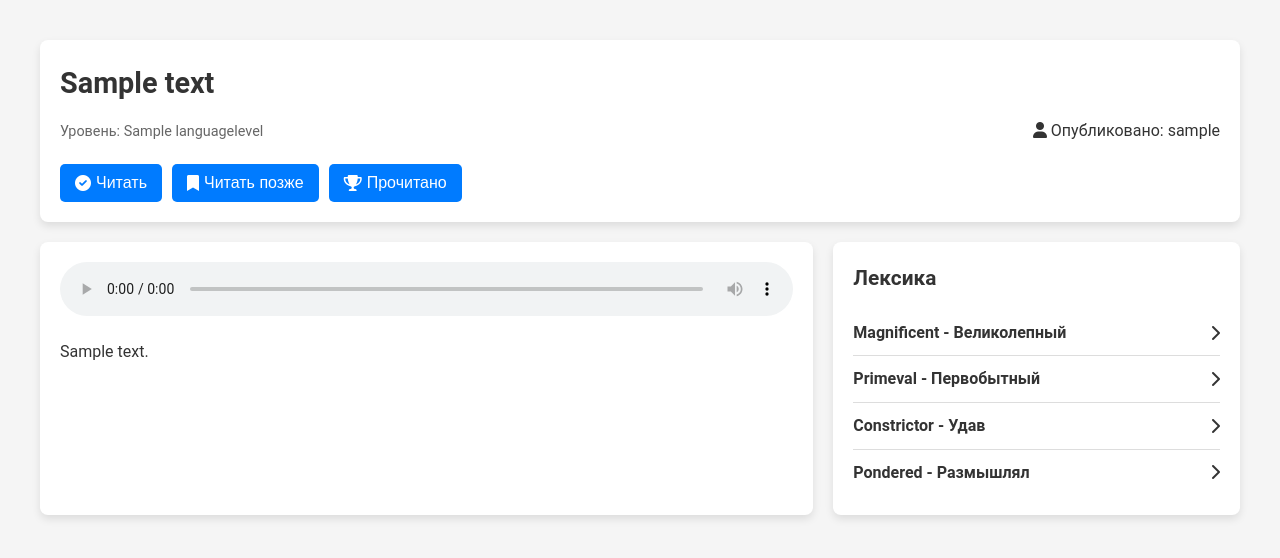
After one commit to dariasaligina/LanguageLeap, a Django app: page /text/1/ in a window 1280 px wide. The commit adds this page. Shown: the top 558 px of the page. Run offline with Django 5.2, Linux system fonts and the light colour scheme; a user stored in the database is signed in; tables that the repository leaves empty hold one stand-in row (values such as "Sample post").

Commit message:
получение перевода

```diff
--- a/LanguageLeap/templates/LanguageLeap/login.html
+++ b/LanguageLeap/templates/LanguageLeap/login.html
@@ -112,12 +112,12 @@
             {%endfor%}
             <div class="form-group">
                 <label for="username">Имя пользователя</label>
-                <input type="text" id="username" name="username" placeholder="Enter your username" required>
+                <input type="text" id="username" name="username" placeholder="Введите имя пользователя" required>
             </div>
 
             <div class="form-group">
                 <label for="password">Пароль</label>
-                <input type="password" id="password" name="password" placeholder="Enter your password" required>
+                <input type="password" id="password" name="password" placeholder="Введите пароль" required>
             </div>
 
 
--- /dev/null
+++ b/LanguageLeap/templates/LanguageLeap/text.html
@@ -0,0 +1,322 @@
+{%load filters%}
+<!DOCTYPE html>
+<html lang="en">
+<head>
+    <meta charset="UTF-8">
+    <meta name="viewport" content="width=device-width, initial-scale=1.0">
+    <title>Language Text Display</title>
+    <link href="https://cdnjs.cloudflare.com/ajax/libs/font-awesome/6.0.0-beta3/css/all.min.css" rel="stylesheet">
+    <style>
+        :root {
+            --primary-bg: #f5f5f5;
+            --secondary-bg: #ffffff;
+            --text-color: #333;
+            --border-color: #ddd;
+            --shadow-color: rgba(0, 0, 0, 0.1);
+            --accent-color: #007bff;
+            --hover-color: #0056b3;
+            --radius: 8px;
+            --padding-base: 20px;
+        }
+
+        body {
+            font-family: 'Roboto', sans-serif;
+            margin: 0;
+            padding: 0;
+            background-color: var(--primary-bg);
+            color: var(--text-color);
+            line-height: 1.6;
+        }
+
+        .container {
+            display: flex;
+            flex-direction: column;
+            max-width: 1200px;
+            margin: 20px auto;
+            padding: var(--padding-base);
+            gap: var(--padding-base);
+        }
+
+        .header {
+            background-color: var(--secondary-bg);
+            padding: var(--padding-base);
+            border-radius: var(--radius);
+            box-shadow: 0 4px 8px var(--shadow-color);
+            display: flex;
+            justify-content: space-between;
+            align-items: center;
+        }
+
+        .header h1 {
+            margin: 0;
+            font-size: 1.8em;
+            color: var(--text-color);
+        }
+
+        .main-content {
+            display: flex;
+            flex-direction: column;
+            gap: var(--padding-base);
+        }
+
+        .text-area {
+            background-color: var(--secondary-bg);
+            padding: var(--padding-base);
+            border-radius: var(--radius);
+            box-shadow: 0 4px 8px var(--shadow-color);
+            flex: 2;
+        }
+
+        .text-area h2 {
+            font-size: 1.5em;
+            margin-top: 0;
+            color: var(--text-color);
+        }
+
+        .text-meta {
+            font-size: 0.9em;
+            color: #666;
+            margin-bottom: 15px;
+        }
+
+        .text-content p {
+            margin-bottom: 1em;
+        }
+
+        .save-options {
+            display: flex;
+            gap: 10px;
+            margin-top: 10px;
+
+            padding-top: 5px;
+        }
+
+        .save-options button {
+            background-color: var(--accent-color);
+            color: white;
+            border: none;
+            padding: 10px 15px;
+            border-radius: 5px;
+            cursor: pointer;
+            font-size: 1em;
+            display: flex;
+            align-items: center;
+            gap: 5px;
+            transition: background-color 0.3s ease;
+        }
+
+        .save-options button:hover {
+            background-color: var(--hover-color);
+        }
+
+        .save-options button.active {
+            background-color: #28a745; /* Green for active state */
+        }
+
+        .sidebar {
+            background-color: var(--secondary-bg);
+            padding: var(--padding-base);
+            border-radius: var(--radius);
+            box-shadow: 0 4px 8px var(--shadow-color);
+            flex: 1;
+        }
+
+        .sidebar h3 {
+            font-size: 1.3em;
+            margin-top: 0;
+            margin-bottom: 15px;
+            color: var(--text-color);
+        }
+
+        .vocabulary-list {
+            list-style: none;
+            padding: 0;
+            margin: 0;
+        }
+
+        .vocabulary-item {
+            border-bottom: 1px solid var(--border-color);
+            padding: 10px 0;
+        }
+
+        .vocabulary-item:last-child {
+            border-bottom: none;
+        }
+
+        .vocabulary-header {
+            display: flex;
+            justify-content: space-between;
+            align-items: center;
+            cursor: pointer;
+            font-weight: bold;
+        }
+
+        .vocabulary-header span {
+            display: flex;
+            gap: 5px;
+        }
+
+        .vocabulary-toggle-icon {
+            transition: transform 0.3s ease;
+        }
+
+        .vocabulary-item.expanded .vocabulary-toggle-icon {
+            transform: rotate(90deg);
+        }
+
+        .vocabulary-details {
+            display: none;
+            margin-top: 10px;
+            padding-left: 15px;
+            border-left: 3px solid var(--accent-color);
+            font-size: 0.9em;
+            color: #555;
+        }
+
+        .vocabulary-item.expanded .vocabulary-details {
+            display: block;
+        }
+
+        .vocabulary-details p {
+            margin: 5px 0;
+        }
+
+        @media (min-width: 768px) {
+            .main-content {
+                flex-direction: row;
+            }
+        }
+        .word-you{
+        background: rgba(255,255,0,0.12);
+        text-decoration: underline;
+        }
+
+        audio {
+    width: 100%;
+}
+    </style>
+</head>
+<body>
+    <div class="container">
+        <header class="header">
+            <div>
+            <h1>{{text.name}}</h1>
+
+            <div class="text-meta">
+                    <p>Уровень: {{text.language_level}} </p>
+            </div>
+                <div class="save-options">
+                    <button id="readBtn"><i class="fas fa-check-circle"></i> Читать</button>
+                    <button id="readLaterBtn"><i class="fas fa-bookmark"></i> Читать позже</button>
+                    <button id="completedBtn"><i class="fas fa-trophy"></i> Прочитано</button>
+                </div>
+            </div>
+            <div class="user-info">
+                <span><i class="fas fa-user"></i> Опубликовано: {{text.user.username}}</span>
+            </div>
+        </header>
+
+        <div class="main-content">
+
+            <section class="text-area">
+                <audio src = "{{text.audio.url}}" controls></audio>
+
+                <div class="text-content">
+
+
+                    {% for paragraph in text.split_text %}
+
+    <p>
+
+        {% for word in paragraph %}
+
+            <span class="word-{{ word |lower|strip_punctuation}}">{{ word }}</span>
+
+        {% endfor %}
+
+    </p>
+
+{% endfor %}
+
+
+                </div>
+
+
+            </section>
+
+            <aside class="sidebar">
+                <h3>Лексика</h3>
+                <ul class="vocabulary-list">
+                    <li class="vocabulary-item">
+                        <div class="vocabulary-header">
+                            <span>Magnificent - Великолепный</span>
+                            <i class="fas fa-chevron-right vocabulary-toggle-icon"></i>
+                        </div>
+                        <div class="vocabulary-details">
+                            <p><strong>Definition:</strong> Impressively beautiful, elaborate, or extravagant; striking.</p>
+                            <p><strong>Synonyms:</strong> Splendid, grand, imposing, superb</p>
+                            <p><strong>Antonyms:</strong> Ordinary, humble, modest</p>
+                        </div>
+                    </li>
+                    <li class="vocabulary-item">
+                        <div class="vocabulary-header">
+                            <span>Primeval - Первобытный</span>
+                            <i class="fas fa-chevron-right vocabulary-toggle-icon"></i>
+                        </div>
+                        <div class="vocabulary-details">
+                            <p><strong>Definition:</strong> Of or resembling the earliest ages in the history of the world.</p>
+                            <p><strong>Synonyms:</strong> Ancient, prehistoric, earliest, primitive</p>
+                            <p><strong>Antonyms:</strong> Modern, recent, new</p>
+                        </div>
+                    </li>
+                    <li class="vocabulary-item">
+                        <div class="vocabulary-header">
+                            <span>Constrictor - Удав</span>
+                            <i class="fas fa-chevron-right vocabulary-toggle-icon"></i>
+                        </div>
+                        <div class="vocabulary-details">
+                            <p><strong>Definition:</strong> A snake that kills its prey by squeezing it.</p>
+                            <p><strong>Synonyms:</strong> Boa, python</p>
+                            <p><strong>Antonyms:</strong> N/A</p>
+                        </div>
+                    </li>
+                    <li class="vocabulary-item">
+                        <div class="vocabulary-header">
+                            <span>Pondered - Размышлял</span>
+                            <i class="fas fa-chevron-right vocabulary-toggle-icon"></i>
+                        </div>
+                        <div class="vocabulary-details">
+                            <p><strong>Definition:</strong> Think about (something) carefully, especially before making a decision or reaching a conclusion.</p>
+                            <p><strong>Synonyms:</strong> Consider, reflect, muse, contemplate</p>
+                            <p><strong>Antonyms:</strong> Ignore, forget, disregard</p>
+                        </div>
+                    </li>
+                </ul>
+            </aside>
+        </div>
+    </div>
+
+    <script>
+        document.addEventListener('DOMContentLoaded', () => {
+            // Save options functionality
+            const saveButtons = document.querySelectorAll('.save-options button');
+            saveButtons.forEach(button => {
+                button.addEventListener('click', () => {
+                    saveButtons.forEach(btn => btn.classList.remove('active'));
+                    button.classList.add('active');
+                    console.log(`Text marked as: ${button.textContent.trim()}`);
+                });
+            });
+
+            // Vocabulary toggle functionality
+            const vocabularyHeaders = document.querySelectorAll('.vocabulary-header');
+            vocabularyHeaders.forEach(header => {
+                header.addEventListener('click', () => {
+                    const item = header.closest('.vocabulary-item');
+                    item.classList.toggle('expanded');
+                });
+            });
+        });
+    </script>
+</body>
+</html>
--- /dev/null
+++ b/LanguageLeap/templatetags/filters.py
@@ -0,0 +1,10 @@
+from django import template
+
+import string
+
+register = template.Library()
+
+
+@register.filter
+def strip_punctuation(value):
+    return value.strip(string.punctuation)
--- a/LanguageLeap/urls.py
+++ b/LanguageLeap/urls.py
@@ -8,5 +8,8 @@ urlpatterns = [
     path("register/", views.user_registration, name = "register"),
     path("login/", views.user_login, name="login"),
     path("logout/", views.user_logout, name="logout"),
+    path("text/<int:text_id>/", views.text, name = "text"),
+    path("upload_text", views.upload_text, name = "upload_text"),
+    path("translate_word/<slug:language_code>/<slug:word>", views.translate_word, name="translate_word")
 
 ]
--- a/LanguageLeap/views.py
+++ b/LanguageLeap/views.py
@@ -1,13 +1,21 @@
+from django.contrib.auth.decorators import login_required
 from django.contrib.auth.forms import UserCreationForm
 from django.contrib.auth.models import User
 from django.contrib.postgres.search import SearchVector
-from django.shortcuts import render, redirect
+from django.http import JsonResponse
+from django.shortcuts import render, redirect, get_object_or_404
 from django.urls import reverse_lazy
 from django.views.generic import CreateView
 from django.contrib.auth import authenticate, login, logout
-from .models import Text, LanguageLevel, Language, Profile
+
+from mysite import settings
+from .models import Text, LanguageLevel, Language, Profile, Word, SavedWord
 from django.views.decorators.csrf import csrf_protect
-from .forms import RegistrationForm
+from .forms import RegistrationForm, TextForm
+from gtts import gTTS
+from datetime import datetime
+import os
+from PyMultiDictionary import MultiDictionary
 
 
 # Create your views here.
@@ -82,3 +90,90 @@ def user_login(request):
 def user_logout(request):
     logout(request)
     return redirect("leap:login")
+
+@login_required
+def text(request, text_id):
+    text = get_object_or_404(Text, pk=text_id)
+    return render(request, "LanguageLeap/text.html",{"text":text})
+
+
+@csrf_protect
+@login_required
+def upload_text(request):
+    form = TextForm()
+    if request.method == "POST":
+        form = TextForm(request.POST)
+        if (form.is_valid()):
+            new_text = Text()
+            new_text.user = request.user
+            new_text.name = form.cleaned_data["name"]
+            new_text.text = form.cleaned_data["text"]
+            new_text.language = form.cleaned_data["language"]
+            new_text.language_level = form.cleaned_data["language_level"]
+            new_text.public = form.cleaned_data["public"]
+            if (form.cleaned_data["image"]):
+                new_text.image = form.cleaned_data["image"]
+            else:
+                new_text.image.name = "textImage/book.jpg"
+            if (form.cleaned_data["audio"]):
+                new_text.audio = form.cleaned_data["audio"]
+            else:
+                new_text.save()
+                audio_dir = os.path.join(settings.MEDIA_ROOT, 'textAudio')
+                os.makedirs(audio_dir, exist_ok=True)  # Создаем директорию, если ее нет
+                audio_filename = f"{new_text.id}.mp3"
+                audio_path = os.path.join(audio_dir, audio_filename)
+                audio = gTTS(text=form.cleaned_data["text"], lang=new_text.language.code)
+                audio.save(audio_path)
+                # Устанавливаем путь к аудиофайлу относительно MEDIA_ROOT
+                new_text.audio.name = os.path.join('textAudio', audio_filename)
+            new_text.save()
+            return redirect("leap:text", text_id = new_text.pk)
+    return render(request, "LanguageLeap/upload_text.html", {"form":form})
+
+
+
+
+
+
+@login_required
+def translate_word(request, language_code, word):
+    language_object = get_object_or_404(Language, code = language_code)
+    try:
+        word_object = Word.objects.get(word=word, language = language_object)
+    except:
+        word_object = Word()
+        word_object.word = word
+        word_object.language = language_object
+
+        audio_dir = os.path.join(settings.MEDIA_ROOT, 'wordAudio')
+        os.makedirs(audio_dir, exist_ok=True)
+        audio_filename = f"{word}-{language_code}.mp3"
+        audio_path = os.path.join(audio_dir, audio_filename)
+        audio = gTTS(text=word, lang=language_code)
+        audio.save(audio_path)
+        word_object.audio.name = os.path.join('wordAudio', audio_filename)
+
+        dictionary = MultiDictionary()
+
+
+        translation = dictionary.translate(language_code, word)[19]
+        meanings = dictionary.meaning(language_code, word)[1]
+
+        word_object.response = {"translation":translation, "meaning": meanings}
+        word_object.save()
+    try:
+        saved_word = SavedWord.objects.get(word = word_object,user=request.user)
+    except:
+        saved_word = SavedWord()
+        saved_word.word = word_object
+        saved_word.user = request.user
+    saved_word.knowledge_degree = 0
+    saved_word.next_rep = datetime.now()
+    saved_word.save()
+    word_data = {
+        "word": word,
+        "response": word_object.response
+    }
+
+    return JsonResponse({"word": word_data})
```
Also changed, not shown: LanguageLeap/forms.py (+8 -0 lines), LanguageLeap/models.py (+12 -1 lines), LanguageLeap/templates/LanguageLeap/catalog.html (+7 -2 lines), LanguageLeap/templates/LanguageLeap/upload_text.html (added, +174 -0 lines), LanguageLeap/templates/__init__.py (added), LanguageLeap/templatetags/__init__.py (added).
